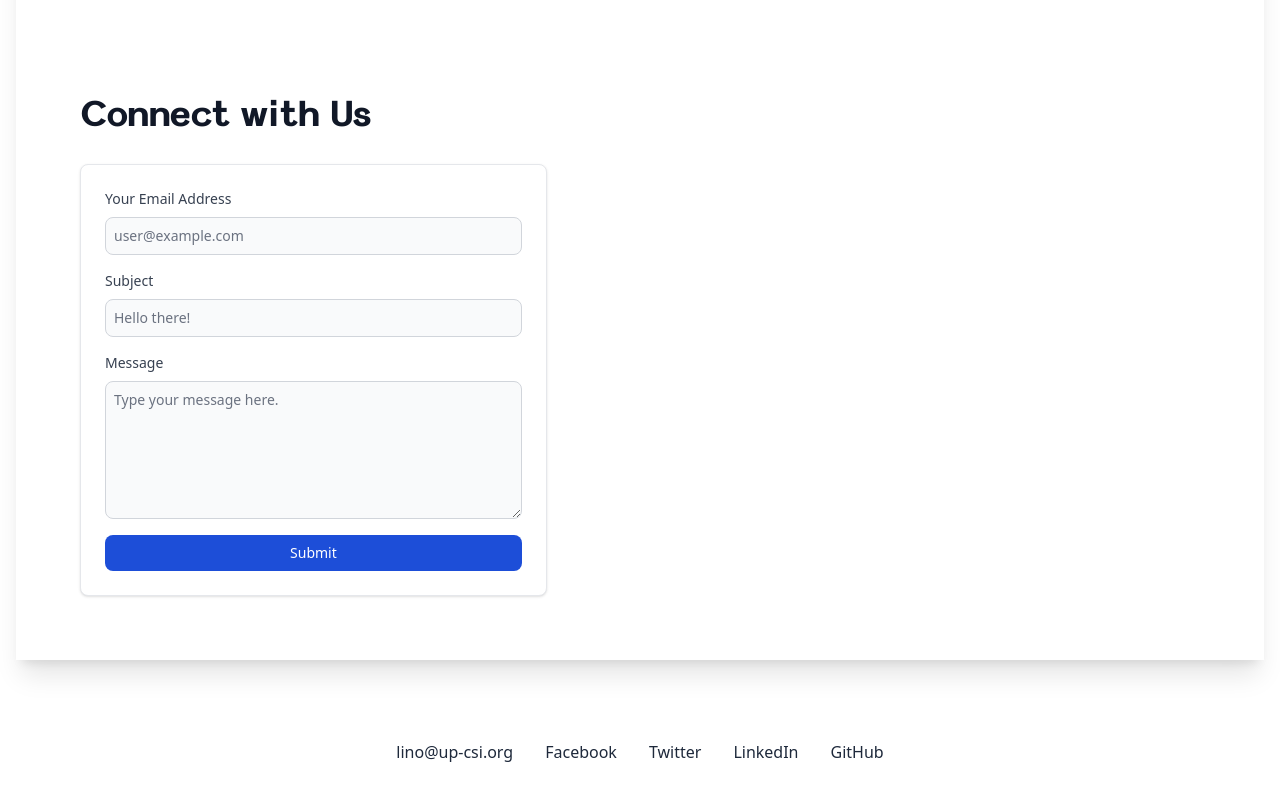
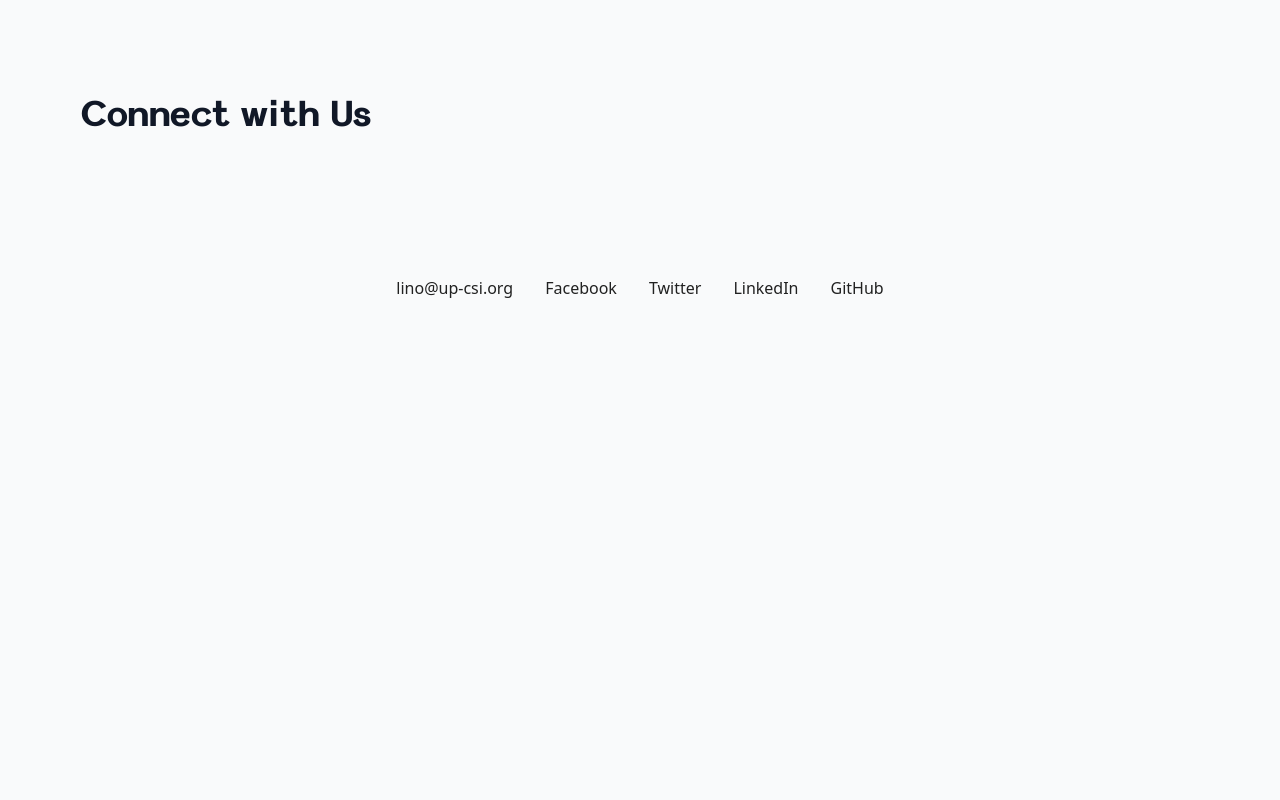
Before and after one commit to up-csi/up-csi.github.io, a SvelteKit app: page / in a window 1280 px wide. Shown: the part 1451-2251 px from the top of the page. After the commit the page ends 1815 px from the top, so only its background shows below. Built offline with nearby package versions, Linux system fonts and the light colour scheme.

Commit message:
refactor: begin incorporating redesign

```diff
--- a/src/app.html
+++ b/src/app.html
@@ -27,7 +27,7 @@
     </head>
     <body
         data-sveltekit-preload-data="hover"
-        class="bg-white text-xs text-slate-800 dark:bg-slate-800 dark:text-slate-100 sm:text-base"
+        class="bg-white text-xs text-black dark:bg-black dark:text-white sm:text-base"
     >
         <div class="contents">%sveltekit.body%</div>
     </body>
--- a/src/lib/components/Button.svelte
+++ /dev/null
@@ -1,10 +0,0 @@
-<script lang="ts">
-    export let type: HTMLButtonElement['type'] = 'button';
-</script>
-
-<button
-    {type}
-    class="bg-blue-700 hover:bg-blue-800 focus:ring-blue-300 dark:bg-blue-600 dark:hover:bg-blue-700 dark:focus:ring-blue-800 rounded-lg px-4 py-2 text-sm font-medium text-white focus:outline-none focus:ring-4"
->
-    <slot />
-</button>
--- a/src/lib/components/Input.svelte
+++ /dev/null
@@ -1,18 +0,0 @@
-<script lang="ts">
-    import type { HTMLInputTypeAttribute } from 'svelte/elements';
-
-    export let type: HTMLInputTypeAttribute = 'text';
-    export let required: HTMLInputElement['required'] = true;
-    export let placeholder: HTMLInputElement['placeholder'] = '';
-
-    // eslint-disable-next-line init-declarations
-    export let name: HTMLInputElement['name'];
-</script>
-
-<input
-    {type}
-    {name}
-    {required}
-    {placeholder}
-    class="border-gray-300 bg-gray-50 focus:border-blue-500 focus:ring-blue-500 dark:border-gray-600 dark:bg-gray-700 dark:placeholder-gray-400 dark:focus:border-blue-500 dark:focus:ring-blue-500 block w-full rounded-lg border p-2 text-sm dark:text-white"
-/>
--- a/src/lib/components/Label.svelte
+++ /dev/null
@@ -1,3 +0,0 @@
-<label class="block space-y-2 text-sm font-medium">
-    <slot />
-</label>
--- a/src/lib/components/TextArea.svelte
+++ /dev/null
@@ -1,20 +0,0 @@
-<script lang="ts">
-    import type { HTMLTextareaAttributes } from 'svelte/elements';
-
-    export let required: HTMLTextAreaElement['required'] = true;
-    export let placeholder: HTMLTextAreaElement['placeholder'] = '';
-    export let rows: HTMLTextareaAttributes['rows'] = null;
-    export let cols: HTMLTextareaAttributes['cols'] = null;
-
-    // eslint-disable-next-line init-declarations
-    export let name: HTMLTextAreaElement['name'];
-</script>
-
-<textarea
-    {name}
-    {required}
-    {placeholder}
-    {rows}
-    {cols}
-    class="border-gray-300 bg-gray-50 text-gray-900 focus:border-blue-500 focus:ring-blue-500 dark:border-gray-600 dark:bg-gray-700 dark:placeholder-gray-400 dark:focus:border-blue-500 dark:focus:ring-blue-500 block w-full rounded-lg border p-2 text-sm dark:text-white"
-></textarea>
--- a/src/routes/+layout.svelte
+++ b/src/routes/+layout.svelte
@@ -4,7 +4,7 @@
 </script>
 
 <header
-    class="sticky top-0 flex items-center justify-between bg-inherit bg-white p-4 px-8 shadow-md dark:bg-slate-800"
+    class="sticky top-0 flex items-center justify-between bg-white p-4 px-8 shadow-md dark:bg-black"
 >
     <a href="/">
         <img src={upcsi} alt="UP CSI Logo" class="object-contain" width="20" />
@@ -18,7 +18,7 @@
         </ul>
     </nav>
 </header>
-<main class="m-4 shadow-xl">
+<main class="m-4">
     <slot />
 </main>
 <footer class="p-8 sm:p-12 md:p-16">
@@ -26,19 +26,18 @@
         <!-- TODO: Use actual SVG social icons here. -->
         <li><a href="mailto:lino@up-csi.org">lino@up-csi.org</a></li>
         <li>
-            <a target="_blank" rel="noopener" href="https://www.facebook.com/upcsi"> Facebook </a>
+            <a target="_blank" rel="noopener" href="https://www.facebook.com/upcsi">Facebook</a>
         </li>
         <li>
-            <a target="_blank" rel="noopener" href="https://twitter.com/officialupcsi"> Twitter </a>
+            <a target="_blank" rel="noopener" href="https://twitter.com/officialupcsi">Twitter</a>
         </li>
         <li>
             <a
                 target="_blank"
                 rel="noopener"
                 href="https://www.linkedin.com/company/up-center-for-student-innovations/"
+                >LinkedIn</a
             >
-                LinkedIn
-            </a>
         </li>
         <li>
             <a target="_blank" rel="noopener" href="https://github.com/up-csi ">GitHub</a>
--- a/src/routes/+page.svelte
+++ b/src/routes/+page.svelte
@@ -1,10 +1,3 @@
-<script>
-    import Button from '$lib/components/Button.svelte';
-    import Input from '$lib/components/Input.svelte';
-    import Label from '$lib/components/Label.svelte';
-    import TextArea from '$lib/components/TextArea.svelte';
-</script>
-
 <section class="prose max-w-2xl p-8 dark:prose-invert sm:p-12 md:p-16">
     <h1 class="font-heading">Learn. Create. <em>Innovate.</em></h1>
     <h2 class="font-heading">University of the Philippines Center for Student Innovations</h2>
@@ -59,23 +52,4 @@
 </section>
 <section class="prose p-8 dark:prose-invert sm:p-12 md:p-16">
     <h1 class="font-heading">Connect with Us</h1>
-    <form
-        class="block flex flex-col gap-4 rounded-lg border border-gray-200 bg-white p-6 shadow dark:border-gray-700 dark:bg-gray-800"
-        id="contact"
-        on:submit|preventDefault|stopPropagation|capture={() => alert('Work in progress!')}
-    >
-        <Label>
-            <span>Your Email Address</span>
-            <Input type="email" name="email" placeholder="user@example.com" />
-        </Label>
-        <Label>
-            <span>Subject</span>
-            <Input name="sub" placeholder="Hello there!" />
-        </Label>
-        <Label>
-            <span>Message</span>
-            <TextArea rows={6} name="msg" placeholder="Type your message here." />
-        </Label>
-        <Button type="submit">Submit</Button>
-    </form>
 </section>
--- a/tailwind.config.js
+++ b/tailwind.config.js
@@ -6,6 +6,23 @@ import typo from '@tailwindcss/typography';
 export default {
     experimental: { optimizeUniversalDefaults: true },
     content: ['./src/**/*.{css,html,js,svelte,ts}'],
-    theme: { fontFamily: { heading: ['Panamera', ...defaultTheme.fontFamily.sans] } },
+    theme: {
+        fontFamily: { heading: ['Panamera', ...defaultTheme.fontFamily.sans] },
+        colors: {
+            black: {
+                DEFAULT: '#212121',
+                50: '#1E1E1E',
+            },
+            blue: {
+                DEFAULT: '#00C6D7',
+                50: '#00747E',
+            },
+            white: {
+                DEFAULT: '#F9FAFB',
+                50: '#FFFFFF',
+            },
+            yellow: '#F7CF2F',
+        },
+    },
     plugins: [forms, typo],
 };
```
